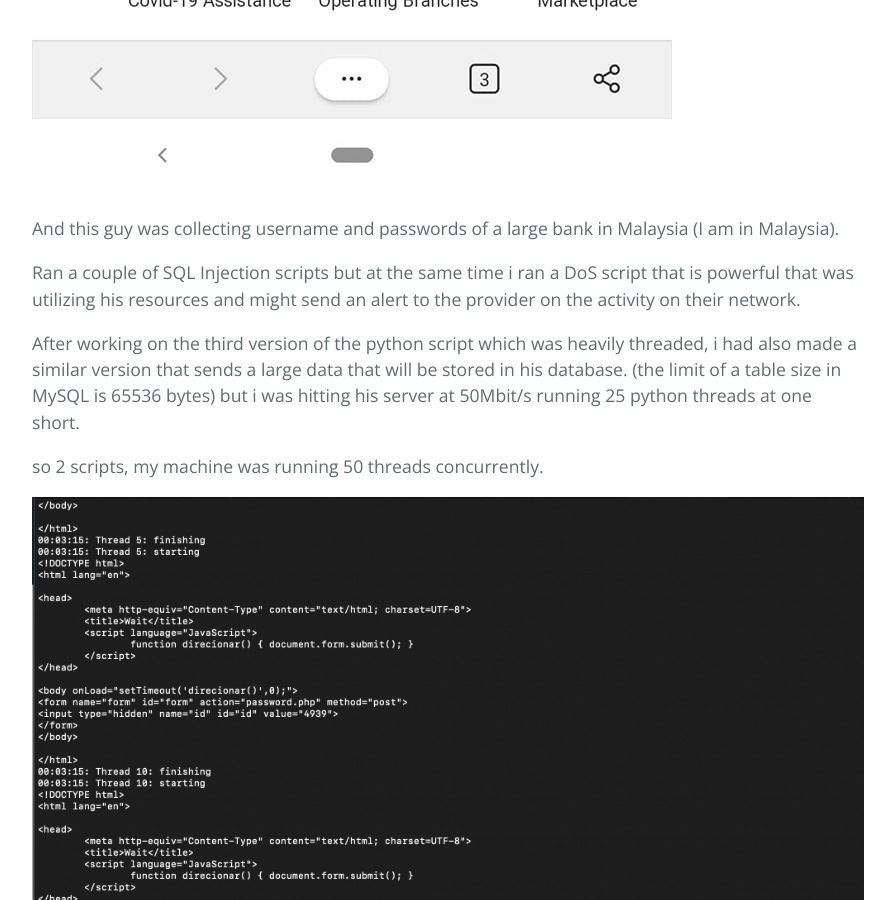
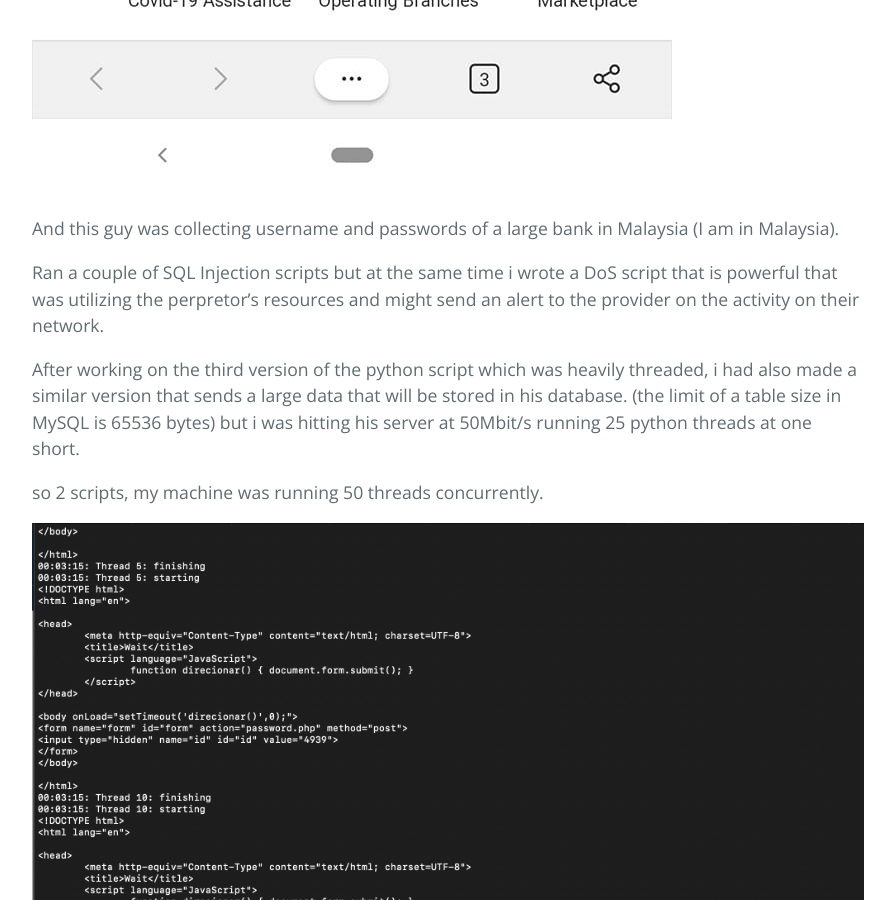
Before and after one commit to muhammadn/muhammadn.github.io, a Jekyll site: the page built from _posts/2021-01-21-annoying-phishers.md, in a window 1280 px wide and 900 px high, scrolled down 1534 px. Shown: the whole window, without its empty margins (192-1087 px from the left). Built offline with Jekyll 4.4.1, drawn with Linux system fonts in a browser that asks for light colours.

Commit message:
correct some mistakes in writing

```diff
--- a/_posts/2021-01-21-annoying-phishers.md
+++ b/_posts/2021-01-21-annoying-phishers.md
@@ -10,7 +10,7 @@ So a few hours ago a friend alerted me on facebook about a phishing site hosted
 
 And this guy was collecting username and passwords of a large bank in Malaysia (I am in Malaysia).
 
-Ran a couple of SQL Injection scripts but at the same time i ran a DoS script that is powerful that was utilizing his resources and might send an alert to the provider on the activity on their network.
+Ran a couple of SQL Injection scripts but at the same time i wrote a DoS script that is powerful that was utilizing the perpretor's resources and might send an alert to the provider on the activity on their network.
 
 After working on the third version of the python script which was heavily threaded, i had also made a similar version that sends a large data that will be stored in his database. (the limit of a table size in MySQL is 65536 bytes) but i was hitting his server at 50Mbit/s running 25 python threads at one short.
 
```
Also changed, not shown: 2 other files.
